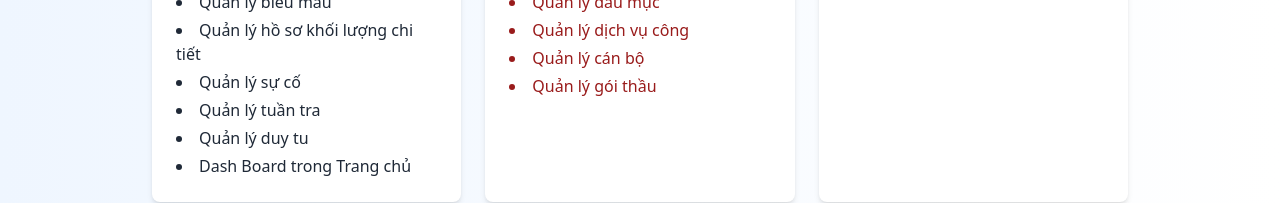
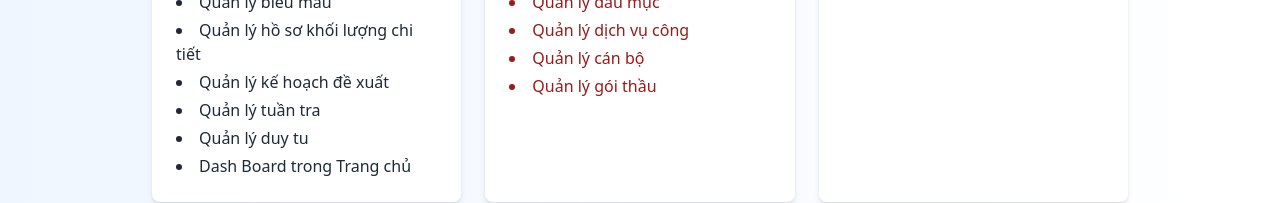
Before and after one commit to vukt2004/TestProgress, a plain HTML site: page index.html in a window 1280 px wide. Shown: the part 334-537 px from the top of the page. Drawn offline with nearby package versions, Linux system fonts and the light colour scheme.

Commit message:
update index

```diff
--- a/index.html
+++ b/index.html
@@ -26,7 +26,7 @@
           <li>Quản lý hồ sơ KCS</li>
           <li>Quản lý biểu mẫu</li>
           <li>Quản lý hồ sơ khối lượng chi tiết</li>
-          <li>Quản lý sự cố</li>
+          <li>Quản lý kế hoạch đề xuất</li>
           <li>Quản lý tuần tra</li>
           <li>Quản lý duy tu</li>
           <li>Dash Board trong Trang chủ</li>
```
